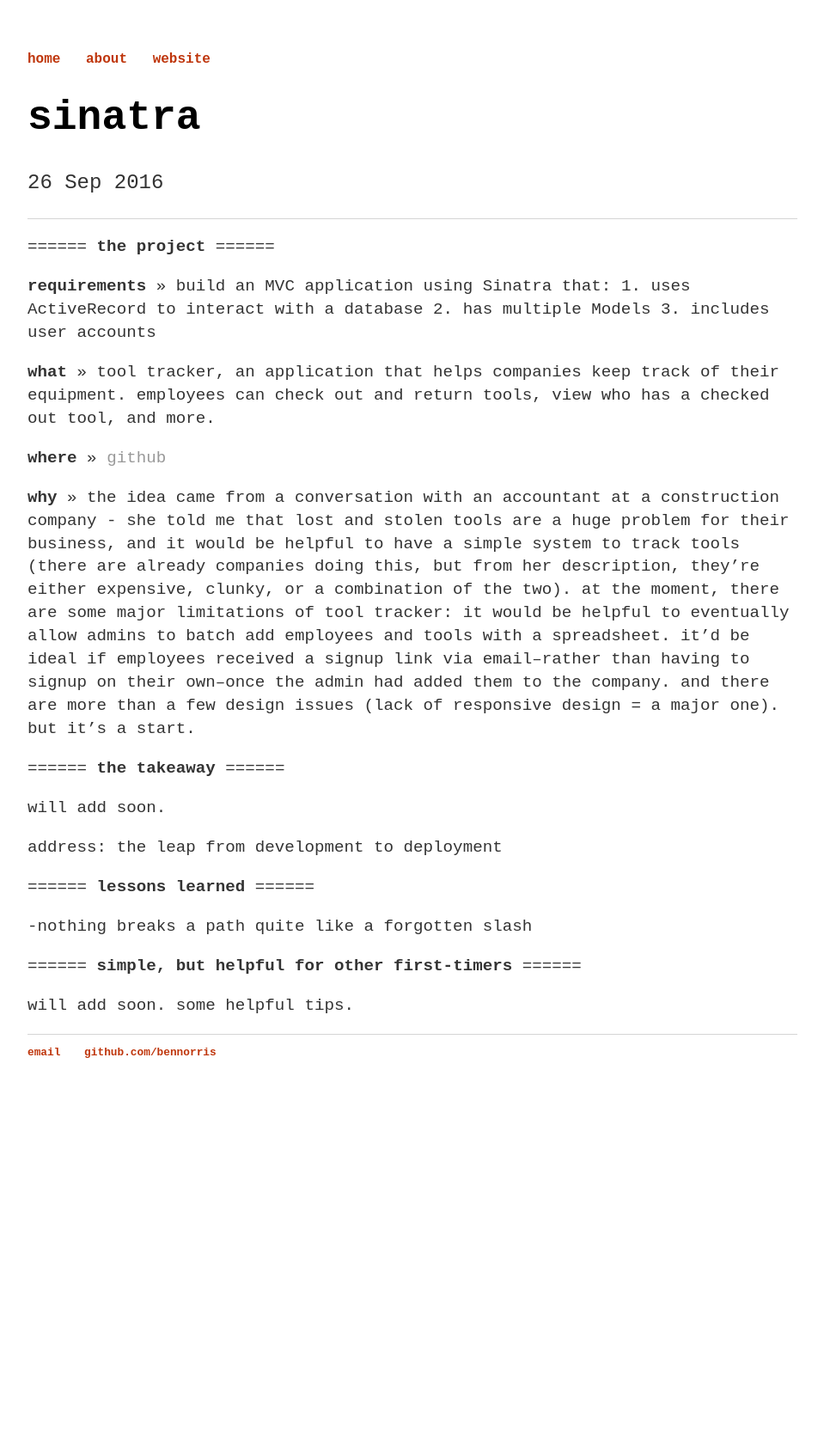
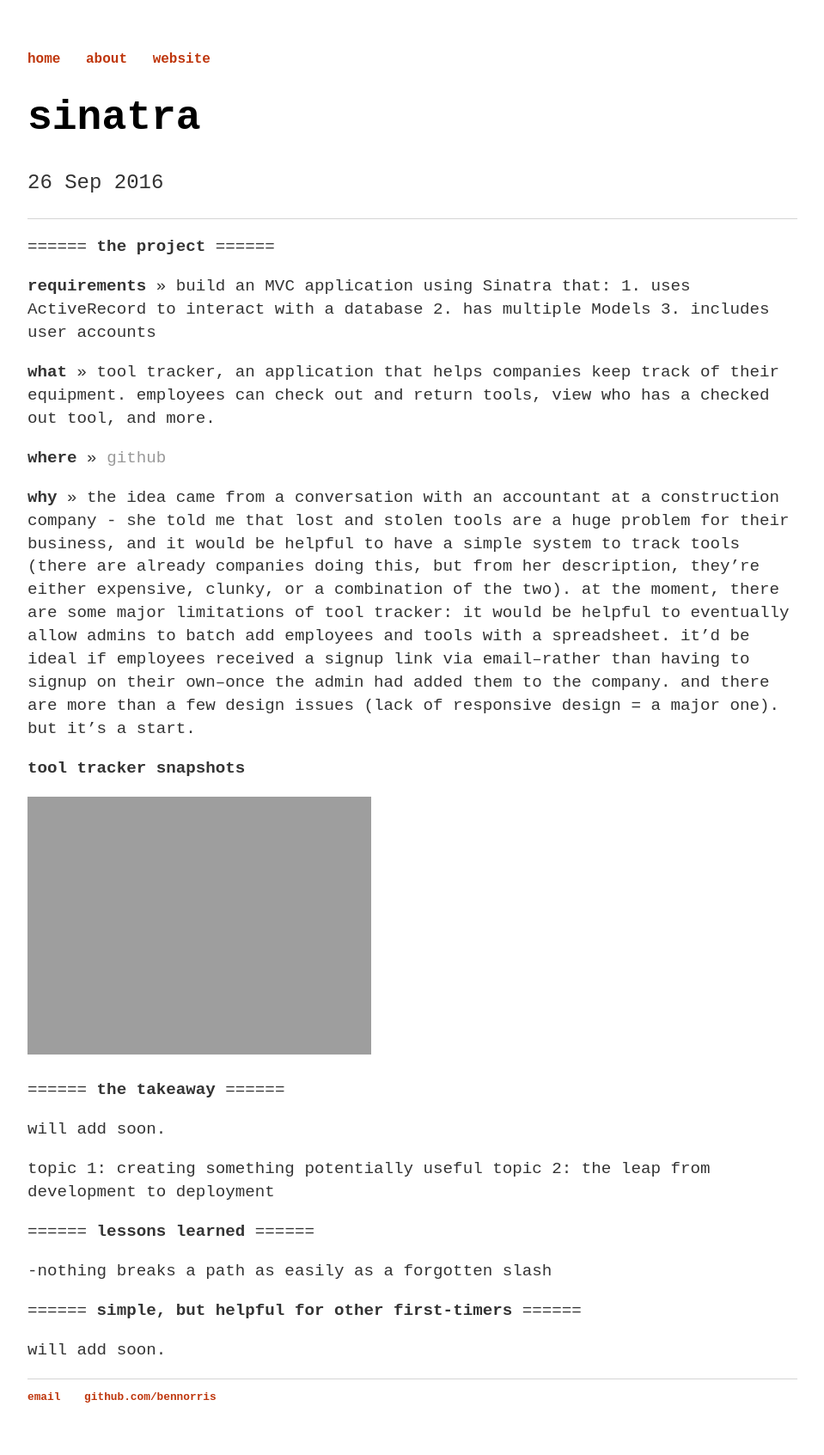
Before and after one commit to bennorris/blog, a Jekyll site: the page built from _posts/2016-09-26-sinatra.md, in a window 1280 px wide. Shown: the whole page at 86% size, without its empty margins (160-1119 px from the left). Built offline with Jekyll 4.4.1, drawn with Linux system fonts in a browser that asks for light colours; before the commit the page ends 1292 px from its top, so only the background shows below that.

Commit message:
adding images

```diff
--- a/_posts/2016-09-26-sinatra.md
+++ b/_posts/2016-09-26-sinatra.md
@@ -15,20 +15,24 @@ title: sinatra
 
 **why** >> the idea came from a conversation with an accountant at a construction company - she told me that lost and stolen tools are a huge problem for their business, and it would be helpful to have a simple system to track tools (there are already companies doing this, but from her description, they're either expensive, clunky, or a combination of the two). at the moment, there are some major limitations of tool tracker: it would be helpful to eventually allow admins to batch add employees and tools with a spreadsheet. it'd be ideal if employees received a signup link via email--rather than having to signup on their own--once the admin had added them to the company. and there are more than a few design issues (lack of responsive design = a major one). but it's a start.
 
+**tool tracker snapshots**
+
+![alt text]('./assets/company_dash_1.png' "Company Dashboard")
+
 ======
 **the takeaway**
 ======
 
 will add soon.
 
-address: the leap from development to deployment
+topic 1: creating something potentially useful
+topic 2: the leap from development to deployment
 
 ======
 **lessons learned**
 ======
 
--nothing breaks a path quite like a forgotten slash
-
+-nothing breaks a path as easily as a forgotten slash
 
 
 ======
@@ -36,7 +40,7 @@ address: the leap from development to deployment
 ======
 
 will add soon.
-some helpful tips.
+
 
 <!-- ``gem build gem_name.gemspec``
 
```
Also changed, not shown: assets/company_dash_1.png (added), assets/company_dash_2.png (added), assets/company_dash_3.png (added), assets/edit page.png (added), assets/landing_page.png (added), assets/login.png (added), assets/sign_up.png (added).
